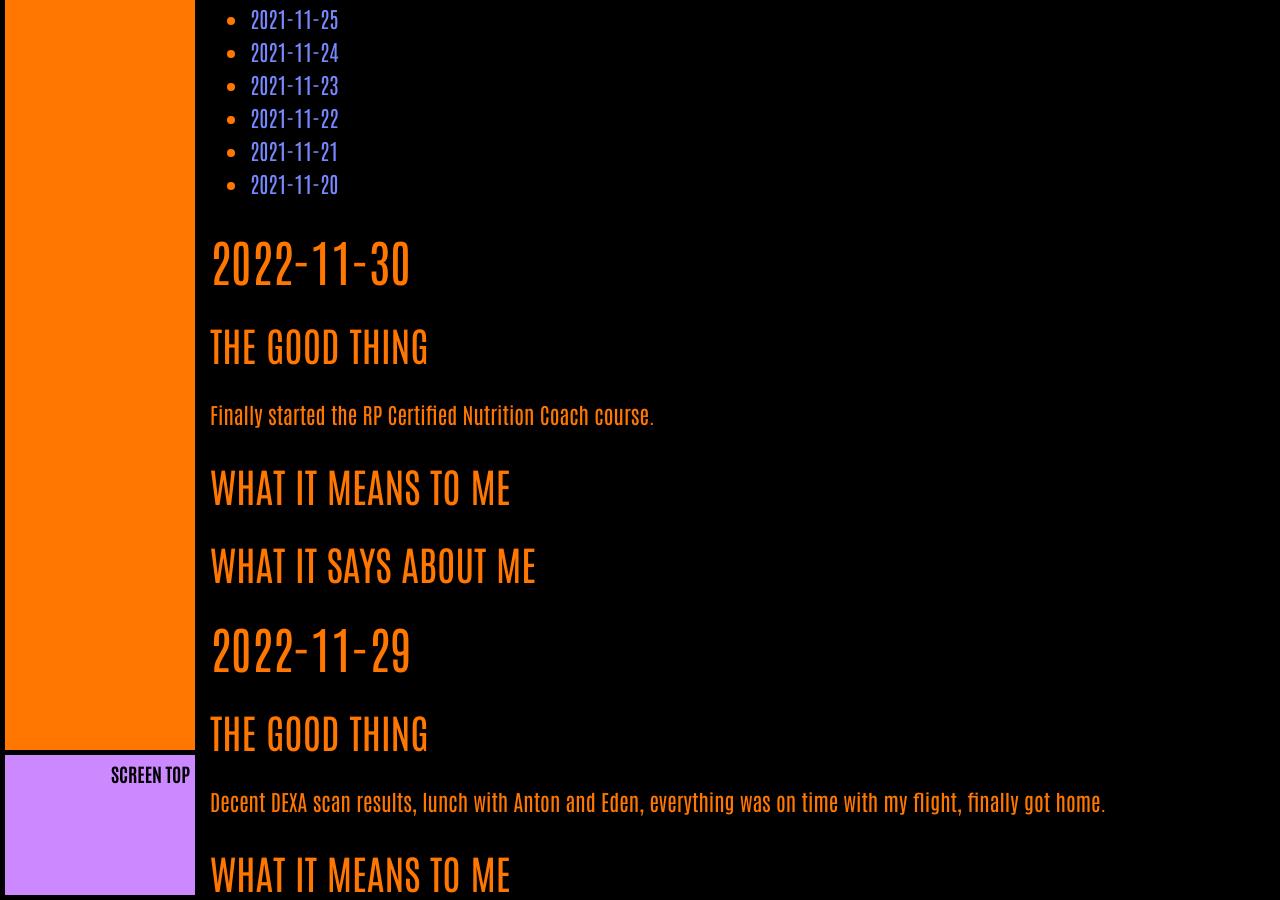
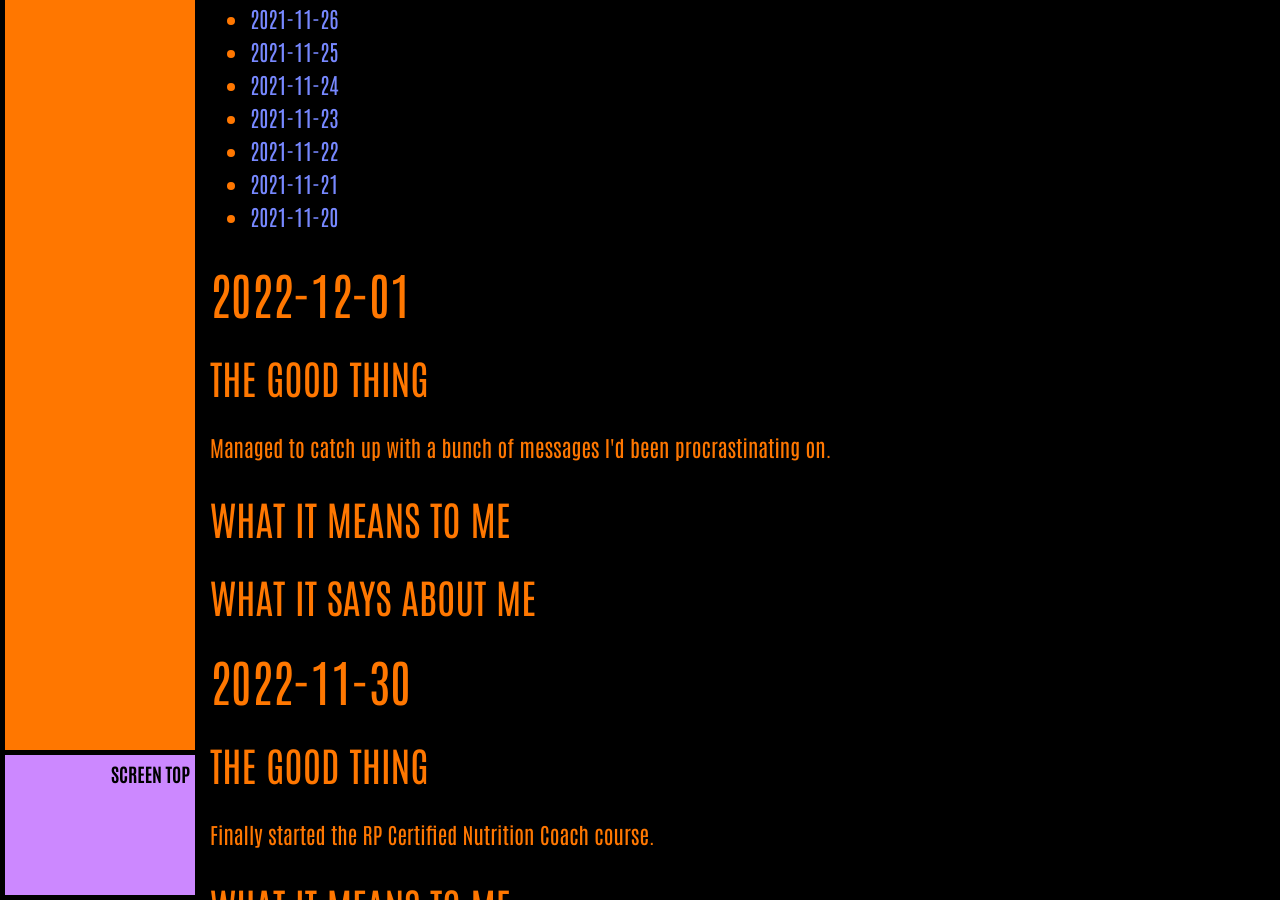
Before and after one commit to ArthurZey/arthurzey.github.io, a Jekyll site: the page built from _pages/one-good-thing.md, in a window 1280 px wide and 900 px high, scrolled down 7788 px. Built offline with Jekyll 4.4.1, drawn with Linux system fonts in a browser that asks for light colours; some of the changed text lies outside the part shown.

Commit message:
added stub for 2022-12-01

```diff
--- a/_pages/one-good-thing.md
+++ b/_pages/one-good-thing.md
@@ -13,6 +13,15 @@
 {:toc}
 {::options toc_levels="2" /}
 
+## 2022-12-01
+### The Good Thing
+Managed to catch up with a bunch of messages I'd been procrastinating on.
+### What It Means to Me
+
+### What It Says about Me
+
+
+
 ## 2022-11-30
 ### The Good Thing
 Finally started the RP Certified Nutrition Coach course.
```
Also changed, not shown: other parts of _pages/one-good-thing.md (+1 -1 lines).
